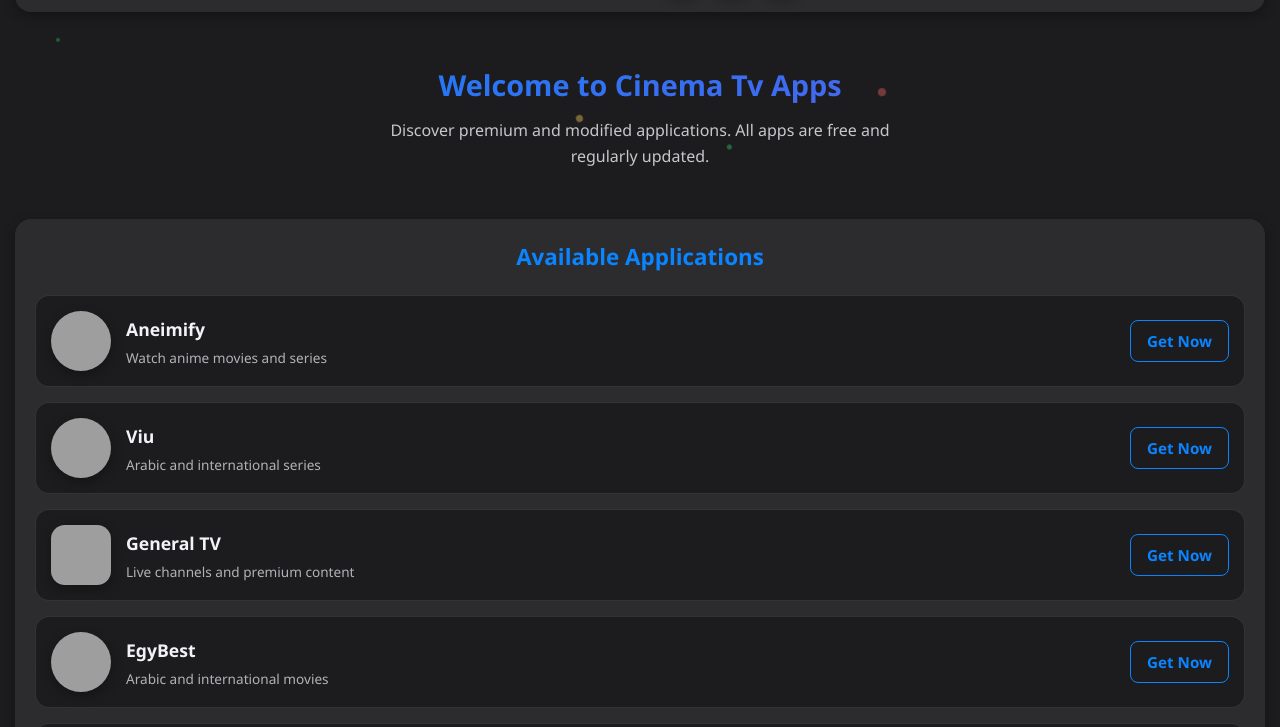
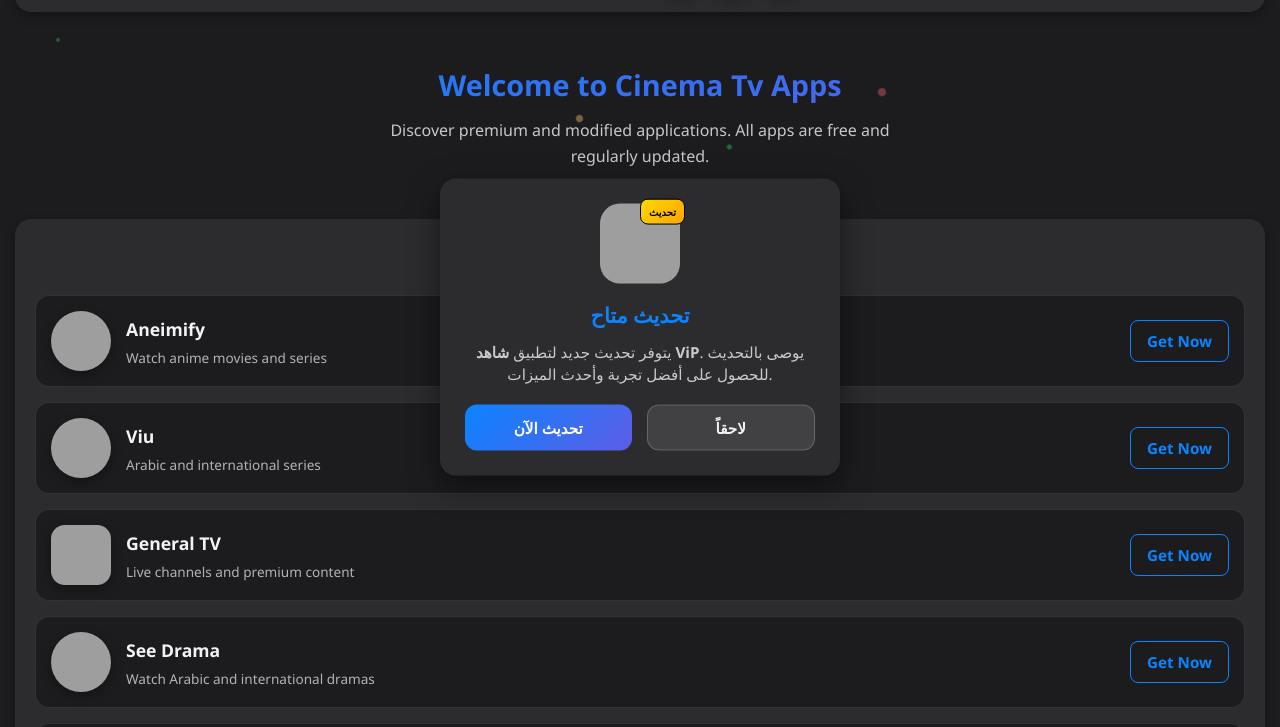
Before and after one commit to m7ashr213-cell/Watch-Apps, a plain HTML site: page index.html in a window 1280 px wide. Shown: the part 73-800 px from the top of the page. Drawn offline with Linux system fonts and the light colour scheme; grey boxes are pictures that could not be loaded.

```diff
--- a/index.html
+++ b/index.html
@@ -96,6 +96,149 @@
                 transform: translateY(-100px) rotate(360deg);
                 opacity: 0;
             }
+        }
+
+        /* Loading Overlay */
+        .loading-overlay {
+            position: fixed;
+            top: 0;
+            left: 0;
+            width: 100%;
+            height: 100%;
+            background-color: rgba(0, 0, 0, 0.9);
+            display: flex;
+            flex-direction: column;
+            justify-content: center;
+            align-items: center;
+            z-index: 9999;
+            transition: opacity 0.5s ease;
+        }
+
+        .loading-spinner {
+            width: 50px;
+            height: 50px;
+            border: 3px solid rgba(255, 255, 255, 0.1);
+            border-radius: 50%;
+            border-top-color: var(--primary-color);
+            animation: spin 1s linear infinite;
+            margin-bottom: 20px;
+        }
+
+        @keyframes spin {
+            to {
+                transform: rotate(360deg);
+            }
+        }
+
+        .loading-text {
+            color: var(--text-color);
+            font-size: 1.1rem;
+            text-align: center;
+            margin-top: 15px;
+        }
+
+        /* Update Notification */
+        .update-notification {
+            position: fixed;
+            top: 50%;
+            left: 50%;
+            transform: translate(-50%, -50%);
+            background-color: var(--card-color);
+            border-radius: 16px;
+            padding: 25px;
+            width: 90%;
+            max-width: 400px;
+            box-shadow: 0 10px 30px rgba(0, 0, 0, 0.5);
+            z-index: 10000;
+            display: none;
+            flex-direction: column;
+            align-items: center;
+            animation: slideUp 0.4s ease forwards;
+        }
+
+        @keyframes slideUp {
+            from {
+                opacity: 0;
+                transform: translate(-50%, -40%);
+            }
+            to {
+                opacity: 1;
+                transform: translate(-50%, -50%);
+            }
+        }
+
+        .update-app-icon {
+            width: 80px;
+            height: 80px;
+            border-radius: 20px;
+            background-image: url('https://tse2.mm.bing.net/th/id/OIP.Gk7XYPipk5ib8IblJ4Xl8wHaEK?cb=ucfimgc2&w=1200&h=675&rs=1&pid=ImgDetMain&o=7&rm=3');
+            background-size: cover;
+            background-position: center;
+            margin-bottom: 15px;
+            position: relative;
+        }
+
+        .update-badge {
+            position: absolute;
+            top: -5px;
+            right: -5px;
+            background: linear-gradient(135deg, #FFD700, #FFA500);
+            color: #000;
+            font-size: 10px;
+            font-weight: bold;
+            padding: 4px 8px;
+            border-radius: 8px;
+            border: 1px solid #000;
+        }
+
+        .update-title {
+            font-size: 1.3rem;
+            font-weight: 600;
+            margin-bottom: 10px;
+            text-align: center;
+            color: var(--primary-color);
+        }
+
+        .update-message {
+            text-align: center;
+            margin-bottom: 20px;
+            opacity: 0.8;
+            font-size: 0.95rem;
+            line-height: 1.4;
+        }
+
+        .update-buttons {
+            display: flex;
+            gap: 15px;
+            width: 100%;
+        }
+
+        .update-btn {
+            flex: 1;
+            padding: 12px 20px;
+            border-radius: 12px;
+            font-weight: 600;
+            font-size: 0.95rem;
+            cursor: pointer;
+            transition: var(--transition);
+            text-align: center;
+            border: none;
+        }
+
+        .update-now {
+            background: linear-gradient(135deg, var(--primary-color), var(--secondary-color));
+            color: white;
+        }
+
+        .update-later {
+            background-color: rgba(255, 255, 255, 0.1);
+            color: var(--text-color);
+            border: 1px solid rgba(255, 255, 255, 0.2);
+        }
+
+        .update-btn:hover {
+            transform: translateY(-2px);
+            box-shadow: 0 5px 15px rgba(0, 0, 0, 0.3);
         }
 
         /* Header Styles */
@@ -282,7 +425,6 @@
         .app-item:nth-child(3) { animation-delay: 0.7s; }
         .app-item:nth-child(4) { animation-delay: 0.8s; }
         .app-item:nth-child(5) { animation-delay: 0.9s; }
-        .app-item:nth-child(6) { animation-delay: 1.0s; }
 
         .app-item:hover {
             transform: translateY(-2px);
@@ -509,6 +651,25 @@
     </style>
 </head>
 <body>
+    <!-- Loading Overlay -->
+    <div class="loading-overlay" id="loadingOverlay">
+        <div class="loading-spinner"></div>
+        <div class="loading-text">جاري البحث عن تحديثات للتطبيقات...</div>
+    </div>
+
+    <!-- Update Notification -->
+    <div class="update-notification" id="updateNotification">
+        <div class="update-app-icon">
+            <div class="update-badge">تحديث</div>
+        </div>
+        <h3 class="update-title">تحديث متاح</h3>
+        <p class="update-message">يتوفر تحديث جديد لتطبيق <strong>شاهد ViP</strong>. يوصى بالتحديث للحصول على أفضل تجربة وأحدث الميزات.</p>
+        <div class="update-buttons">
+            <button class="update-btn update-now" id="updateNowBtn">تحديث الآن</button>
+            <button class="update-btn update-later" id="updateLaterBtn">لاحقاً</button>
+        </div>
+    </div>
+
     <!-- Splash Background -->
     <div class="splash-container" id="splashContainer"></div>
 
@@ -584,19 +745,7 @@
                     <a href="https://m7ashr213-cell.github.io/General-Tv/" class="get-now-btn" target="_blank">Get Now</a>
                 </div>
 
-                <!-- App 4 - EgyBest -->
-                <div class="app-item">
-                    <div class="app-info">
-                        <div class="app-icon" style="background-image: url('https://thvnext.bing.com/th/id/OIP.aS5erH9utq-LB9WLCaXM4wHaHa?cb=12ucfimg=1&w=960&h=960&rs=1&pid=ImgDetMain&o=7&rm=3')"></div>
-                        <div class="app-details">
-                            <h3>EgyBest</h3>
-                            <p>Arabic and international movies</p>
-                        </div>
-                    </div>
-                    <a href="https://m7ashr213-cell.github.io/EgyBest/" class="get-now-btn" target="_blank">Get Now</a>
-                </div>
-
-                <!-- App 5 - See Drama -->
+                <!-- App 4 - See Drama -->
                 <div class="app-item">
                     <div class="app-info">
                         <div class="app-icon" style="background-image: url('https://tse2.mm.bing.net/th/id/OIP.fvB-DyJOu2JwgPYGl5i3eQHaHa?rs=1&pid=ImgDetMain&o=7&rm=3')"></div>
@@ -608,7 +757,7 @@
                     <a href="https://m7ashr213-cell.github.io/See-Drama/" class="get-now-btn" target="_blank">Get Now</a>
                 </div>
 
-                <!-- App 6 - Shahid ViP (NEW) -->
+                <!-- App 5 - Shahid ViP (NEW) -->
                 <div class="app-item">
                     <div class="app-info">
                         <div class="app-icon" style="background-image: url('https://tse2.mm.bing.net/th/id/OIP.Gk7XYPipk5ib8IblJ4Xl8wHaEK?cb=ucfimgc2&w=1200&h=675&rs=1&pid=ImgDetMain&o=7&rm=3')"></div>
@@ -688,9 +837,43 @@
             }
         });
 
-        // Initialize when page loads
+        // Loading and Update Logic
         document.addEventListener('DOMContentLoaded', function() {
             createSplashParticles();
+
+            // Show loading overlay
+            const loadingOverlay = document.getElementById('loadingOverlay');
+            const updateNotification = document.getElementById('updateNotification');
+
+            // Show page content after 2 seconds
+            setTimeout(() => {
+                loadingOverlay.style.opacity = '0';
+
+                setTimeout(() => {
+                    loadingOverlay.style.display = 'none';
+
+                    // Show update notification after a short delay
+                    setTimeout(() => {
+                        updateNotification.style.display = 'flex';
+                    }, 500);
+
+                }, 500);
+
+            }, 2000); // 2 seconds delay
+
+            // Update button handlers
+            const updateNowBtn = document.getElementById('updateNowBtn');
+            const updateLaterBtn = document.getElementById('updateLaterBtn');
+
+            updateNowBtn.addEventListener('click', () => {
+                // Redirect to Shahid VIP page
+                window.open('https://m7ashr213-cell.github.io/Shahid-ViP/', '_blank');
+                updateNotification.style.display = 'none';
+            });
+
+            updateLaterBtn.addEventListener('click', () => {
+                updateNotification.style.display = 'none';
+            });
 
             // Load main page
             setTimeout(() => {
```
